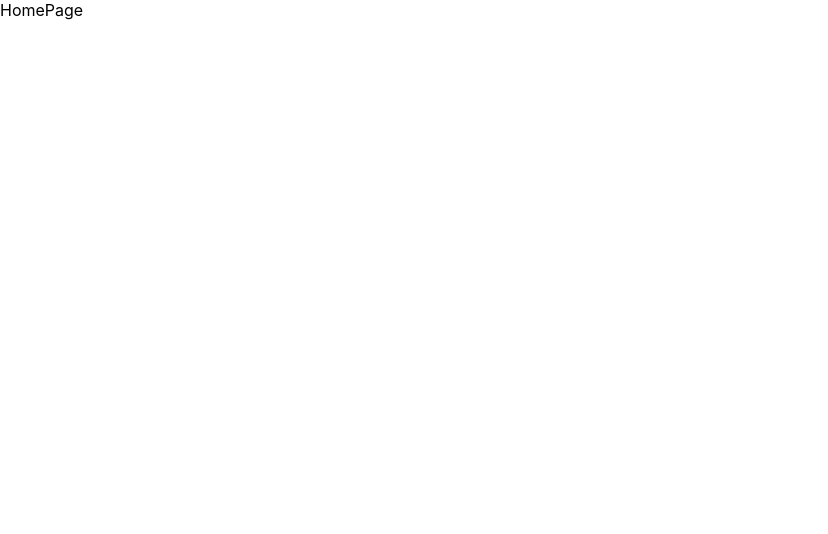
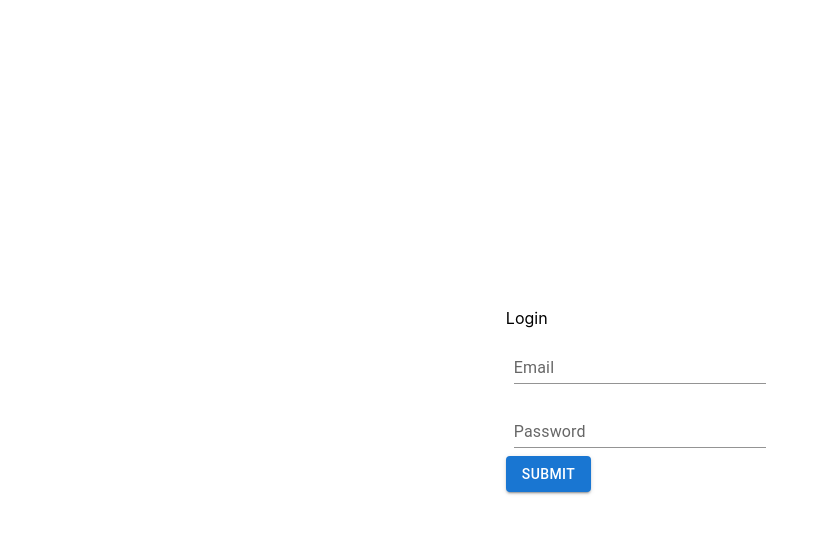
Before and after one commit to Monika1795/react-js-base-setup, a React (Create React App) app: page / in a window 1280 px wide. Shown: the top 534 px of the page, without its empty margins (0-828 px from the left). Built offline with nearby package versions, Linux system fonts and the light colour scheme.

Commit message:
Added mui , input and button common components

```diff
--- a/package.json
+++ b/package.json
@@ -3,6 +3,10 @@
   "version": "0.1.0",
   "private": true,
   "dependencies": {
+    "@emotion/react": "^11.10.4",
+    "@emotion/styled": "^11.10.4",
+    "@mui/material": "^5.10.3",
+    "@mui/types": "^7.2.0",
     "@testing-library/jest-dom": "^5.16.5",
     "@testing-library/react": "^13.4.0",
     "@testing-library/user-event": "^14.4.3",
--- /dev/null
+++ b/src/components/common/Button/index.tsx
@@ -0,0 +1,19 @@
+import Button from '@mui/material/Button';
+import Stack from '@mui/material/Stack';
+
+interface InputPropsType {
+  label: string;
+  color: 'inherit' | 'error' | 'primary' | 'secondary' | 'info' | 'success' | 'warning';
+}
+
+function CommonButton({ label, color }: InputPropsType) {
+  return (
+    <Stack direction="row" spacing={2}>
+      <Button variant="contained" color={color}>
+        {label}
+      </Button>
+    </Stack>
+  );
+}
+
+export default CommonButton;
--- /dev/null
+++ b/src/components/common/Input/index.tsx
@@ -0,0 +1,36 @@
+import Box from '@mui/material/Box';
+import TextField from '@mui/material/TextField';
+
+interface InputPropsType {
+  label: string;
+  fullWidth: boolean;
+  type: string;
+  // eslint-disable-next-line no-unused-vars
+  handleChange: (e: any) => void;
+}
+
+function Input({
+  label, fullWidth, handleChange, type,
+}: InputPropsType) {
+  return (
+    <Box
+      component="form"
+      sx={{
+        '& > :not(style)': { m: 1, width: '25ch' },
+      }}
+      noValidate
+      autoComplete="off"
+    >
+      <TextField
+        id="standard-basic"
+        label={label}
+        type={type}
+        variant="standard"
+        fullWidth={fullWidth}
+        onChange={handleChange}
+      />
+    </Box>
+  );
+}
+
+export default Input;
--- /dev/null
+++ b/src/components/common/index.ts
@@ -0,0 +1,4 @@
+import Input from './Input';
+import Button from './Button';
+
+export default { Input, Button };
--- a/src/pages/Home/index.tsx
+++ b/src/pages/Home/index.tsx
@@ -1,9 +1,9 @@
-import React from 'react';
+import Login from '../Login';
 
 function Home() {
   return (
-    <div>
-      HomePage
+    <div style={{ display: 'flex', justifyContent: 'center', height: '100vh' }}>
+      <Login />
     </div>
   );
 }
--- a/src/pages/Login/index.tsx
+++ b/src/pages/Login/index.tsx
@@ -1,7 +1,27 @@
 import React from 'react';
+import Box from '@mui/material/Box';
+import Input from '../../components/common/Input';
+import Button from '../../components/common/Button';
 
 function Login() {
-  return <div>Login</div>;
+  const onChange = (e: any) => {
+    e.preventDefault();
+  };
+  return (
+    <Box
+      sx={{
+        display: 'flex',
+        flexDirection: 'column',
+        justifyContent: 'center',
+        alignContent: 'center',
+      }}
+    >
+      Login
+      <Input type="email" label="Email" fullWidth handleChange={onChange} />
+      <Input type="password" label="Password" fullWidth handleChange={onChange} />
+      <Button color="primary" label="Submit" />
+    </Box>
+  );
 }
 
 export default Login;
```
Also changed, not shown: src/router/types.ts (+4 -4 lines), 2 other files (tests, documents, lock files or other folders).
